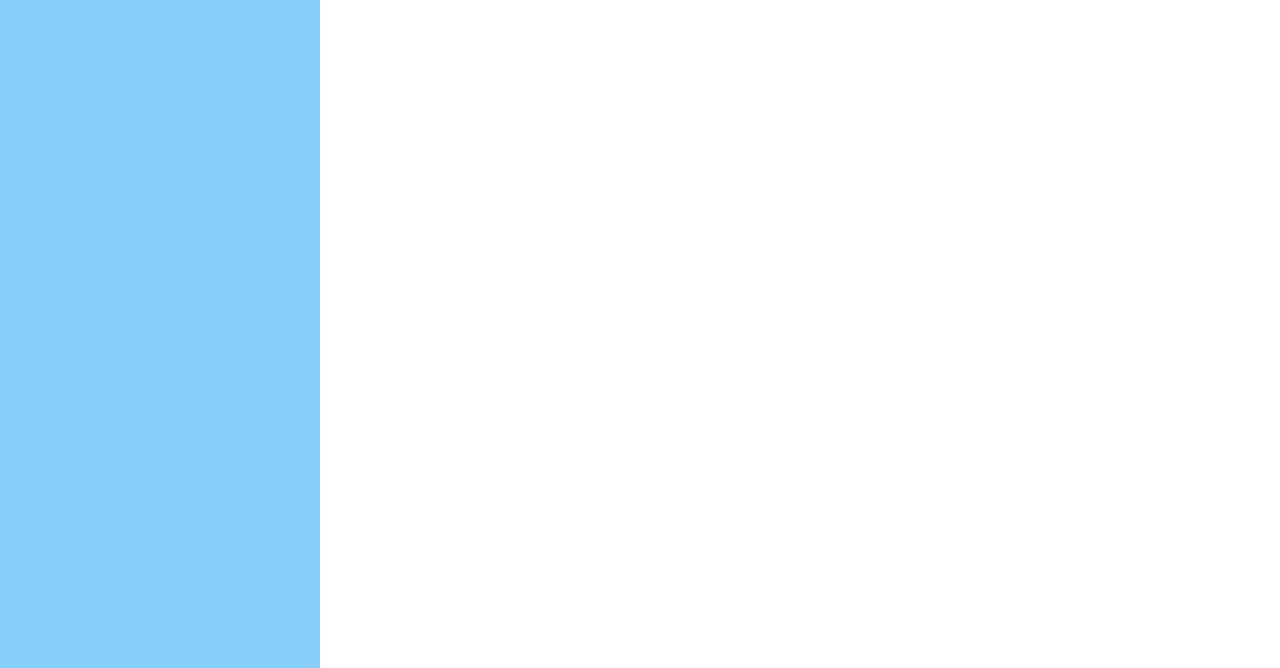
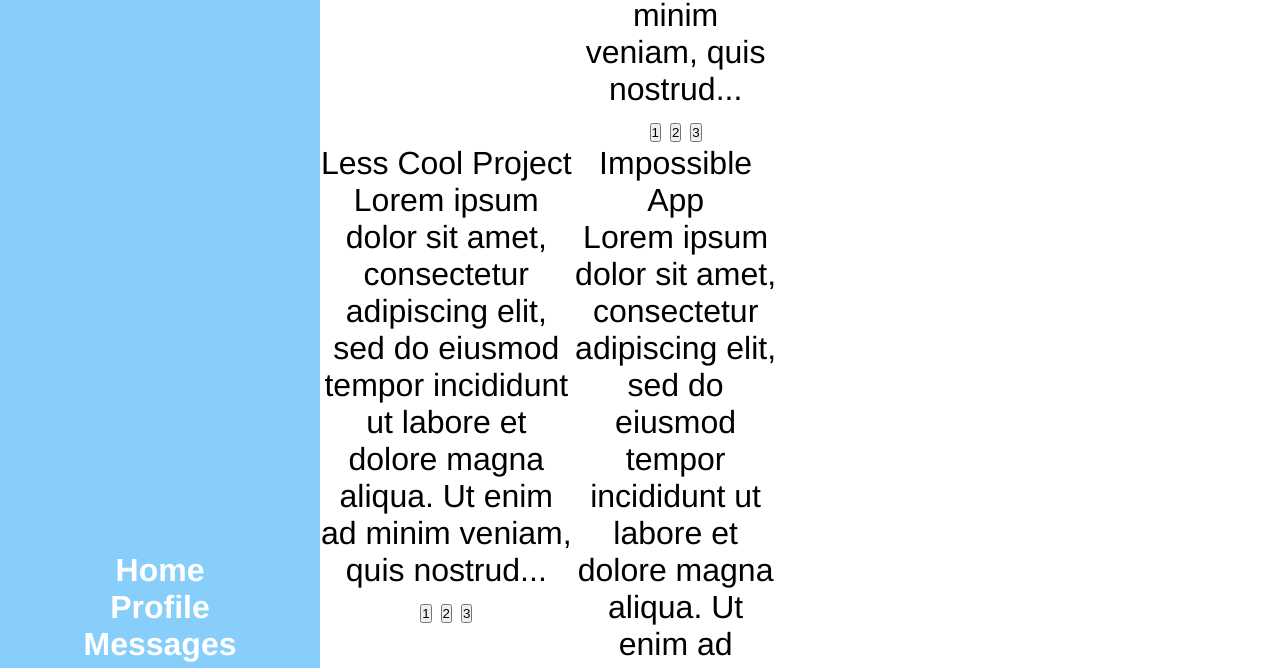
Before and after one commit to kmastra/odin_admin_dashboard, a plain HTML site: page index.html in a window 1280 px wide. Shown: the part 632-1300 px from the top of the page. Drawn offline with Linux system fonts and the light colour scheme.

Commit message:
Updated style.css with grid layouts

```diff
--- a/style.css
+++ b/style.css
@@ -8,15 +8,17 @@ ul, ol {
 }
 
 .container {
+  height: 100vh;
   font-size: 32px;
   font-family: Helvetica;
+  text-align: center;
   display: grid;
-  grid-template-columns: 1fr 2fr 1fr;
-  grid-template-rows: 1fr 1fr 3fr 3fr;
+  grid-template-columns: 1fr 3fr;
+  grid-template-rows: 1fr 1fr 7fr;
 }
 
 .sidebar {
-  grid-area: 1 / 1 / 5 / 1;
+  grid-area: 1 / 1 / 4 / 2;
   display: grid;
   grid-template-rows: repeat(3, 1fr);
   background-color: lightskyblue;
@@ -26,3 +28,44 @@ ul, ol {
   align-items: center;
   gap: 20px;
 }
+
+.topbar {
+  grid-area: 1 / 2 / 2 / 3;
+  display: grid;
+  grid-template-columns: 2fr 1fr;
+}
+
+.topbar .menu {
+  display: grid;
+  grid-template-columns: repeat(3, 1fr);
+}
+
+.welcomebar {
+  grid-area: 2 / 2 / 3 / 3;
+  display: grid;
+  grid-template-columns: 1fr 3fr 2fr;
+}
+
+.contect-container {
+  grid-area: 3 / 2 / 4 / 3;
+  display: grid;
+  grid-template-columns: 4fr 4fr 3fr;
+  grid-template-rows: repeat(2, 1fr);
+}
+
+.contect-container .projects {
+  grid-area: 1 / 1 / 3 / 3;
+  display: grid;
+  grid-template-columns: repeat(2, 1fr);
+  grid-template-rows: repeat(3, 1fr);
+}
+
+.contect-container .projects .announcements {
+  display: grid;
+  grid-template-rows: repeat(3, 1fr);
+}
+
+.contect-container .projects .trending {
+  display: grid;
+  grid-template-rows: repeat(4, 1fr);
+}
```
